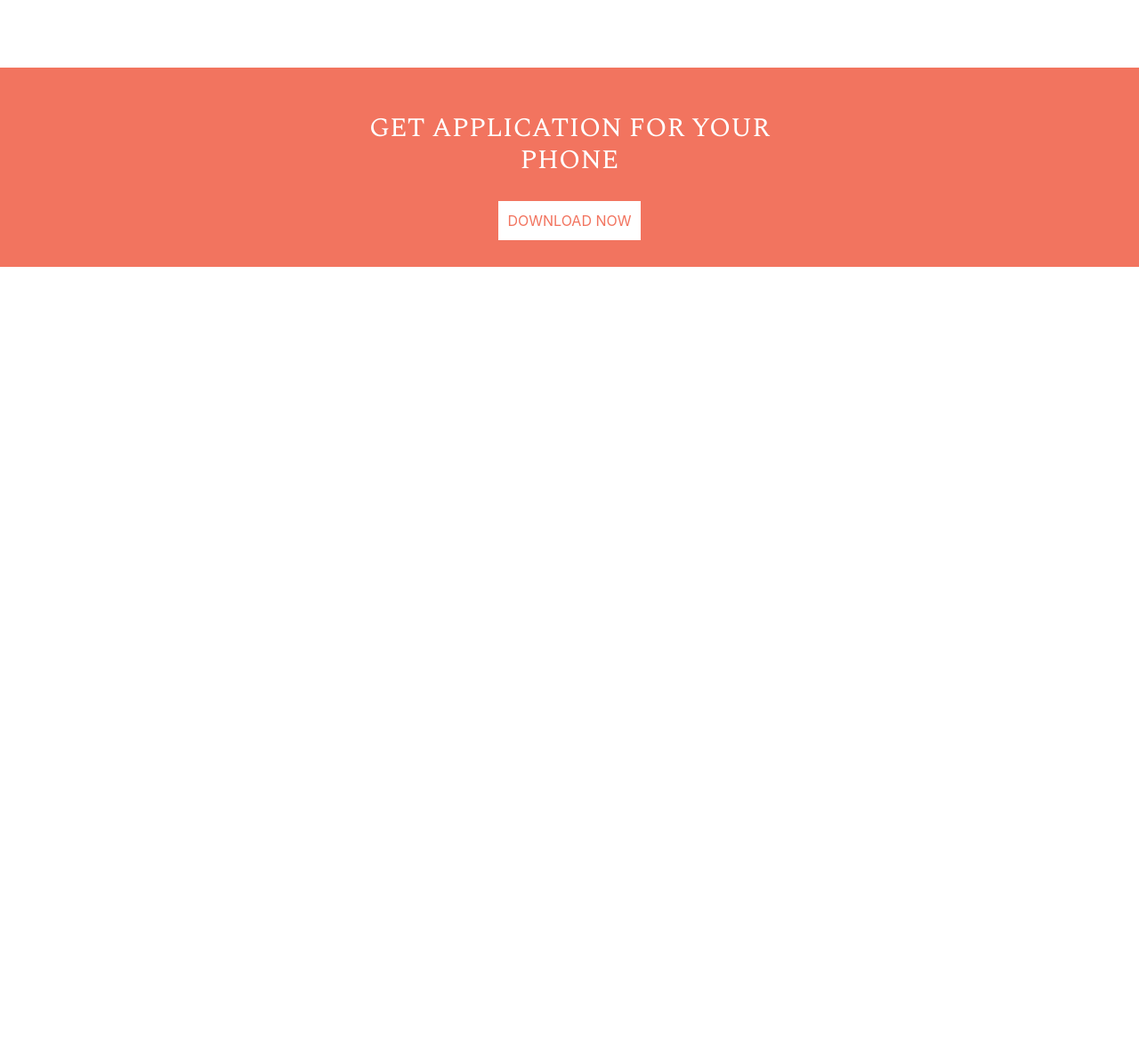
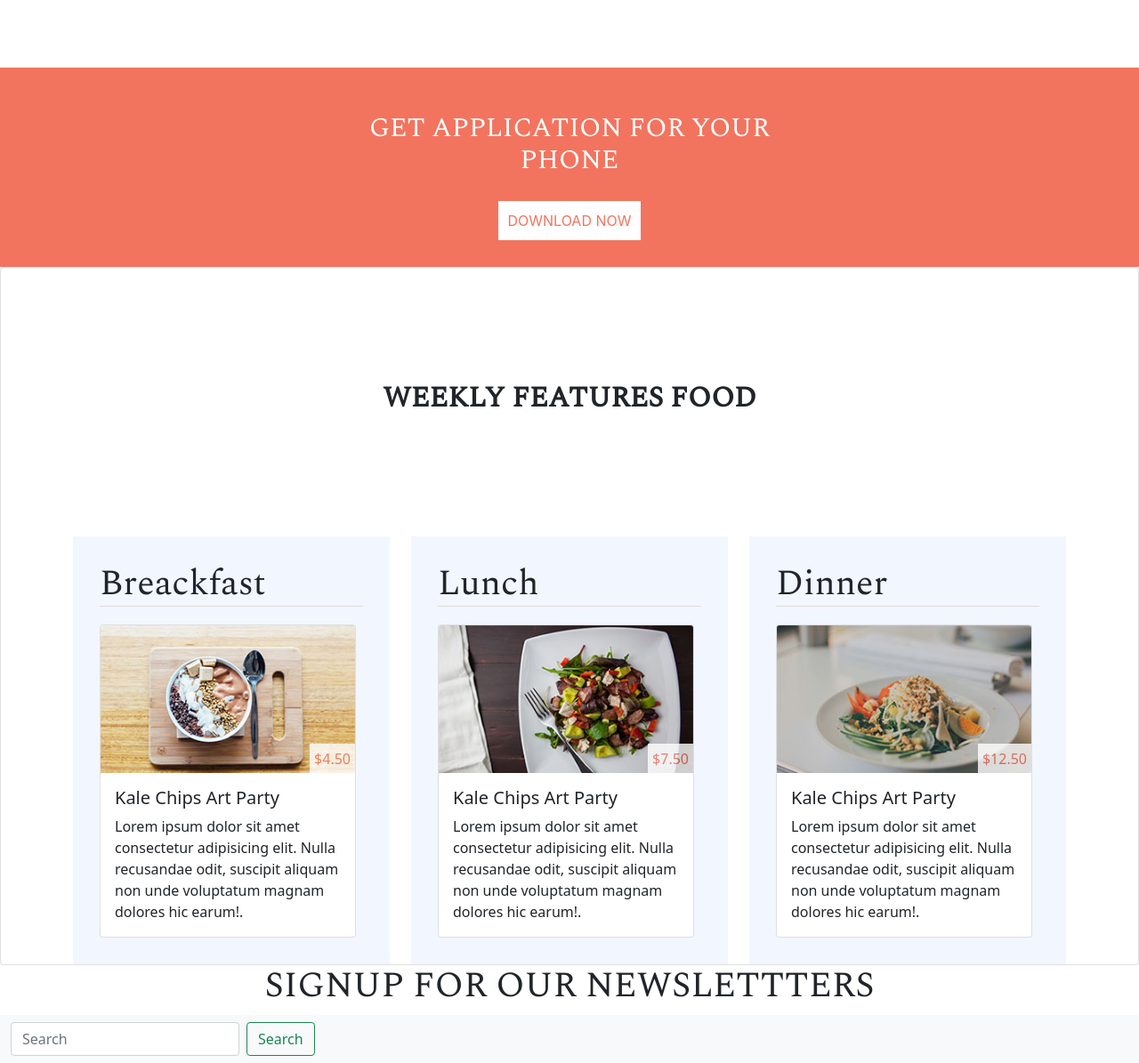
Before and after one commit to Wassime1994/Victory-sass-bootstrap-git, a website: page index.html in a window 1280 px wide. Shown: the part 1404-2599 px from the top of the page at 89% size. Before the commit the page ends 1704 px from the top, so only its background shows below. Drawn offline with nearby package versions, Linux system fonts and the light colour scheme.

Commit message:
section card finis

```diff
--- a/index.html
+++ b/index.html
@@ -1,5 +1,6 @@
 <!DOCTYPE html>
 <html lang="en">
+
 <head>
     <meta charset="UTF-8">
     <meta http-equiv="X-UA-Compatible" content="IE=edge">
@@ -7,13 +8,15 @@
     <link rel="stylesheet" href="public/css/app.css">
     <title>Document</title>
 </head>
+
 <body>
     <header>
         <h1> Victory</h1>
         <div class="row">
             <nav class="navbar navbar-expand-md navbar-light  d-flex">
                 <div class="container-fluid ">
-          <button class="navbar-toggler" type="button" data-bs-toggle="collapse" data-bs-target="#navbarNav" aria-controls="navbarNav" aria-expanded="false" aria-label="Toggle navigation">
+                    <button class="navbar-toggler" type="button" data-bs-toggle="collapse" data-bs-target="#navbarNav"
+                        aria-controls="navbarNav" aria-expanded="false" aria-label="Toggle navigation">
                         <span class="navbar-toggler-icon"></span>
                     </button>
                     <div class="collapse navbar-collapse" id="navbarNav">
@@ -28,7 +31,7 @@
                                 <a class="nav-link" href="#">BLOG ENTRIES</a>
                             </li>
                             <li class="nav-item">
-                <a class="nav-link href="#" tabindex="-1" aria-disabled="true">CONTACT US</a>
+                                <a class="nav-link href=" #" tabindex="-1" aria-disabled="true">CONTACT US</a>
                             </li>
                         </ul>
                     </div>
@@ -39,7 +42,8 @@
             <div class="intro-header">
                 <h2>HERE YOU CAN FIND DELECIOUS FOODS</h2>
                 <h1>ASIAN RESTAURANT</h1>
-            <p>Lorem ipsum dolor sit amet consectetur adipisicing elit. Dolore fugit sapiente nesciunt dolores veniam maiores? Magnam aperiam maiores voluptates debitis!</p>
+                <p>Lorem ipsum dolor sit amet consectetur adipisicing elit. Dolore fugit sapiente nesciunt dolores
+                    veniam maiores? Magnam aperiam maiores voluptates debitis!</p>
             </div>
         </div>
 
@@ -53,7 +57,7 @@
             <div class="middle">
                 <h1>WE COOK DELECIOUS</h1>
                 <div class="orange-clair">
-                 <h2>YOU CAN CALL US ON  : </h2>
+                    <h2>YOU CAN CALL US ON : </h2>
                     <h1>+ 1234 567 8920</h1>
 
                 </div>
@@ -105,6 +109,76 @@
             <button>DOWNLOAD NOW</button>
         </div>
     </section>
+    <section class="card">
+        <h1 class="text-center fw-bold h2 titre" >WEEKLY FEATURES FOOD</h1>
+        <div class="container">
+            <div class="row">
+
+                <div class="col-sm-12 col-lg-4">
+                    <div class="parent">
+                        <h1>Breackfast</h1>
+                        <div class="card" style="width: 18rem;">
+                            <img src="./public/img/breakfast_item.jpg" class="card-img-top" alt="...">
+                            <span class="prix">$4.50</span>
+                            <div class="card-body">
+                                <h5 class="card-title">Kale Chips Art Party</h5>
+                                <p class="card-text">Lorem ipsum dolor sit amet consectetur adipisicing elit. Nulla
+                                    recusandae odit, suscipit aliquam non unde voluptatum magnam dolores hic earum!.</p>
+                            </div>
+                        </div>
+                    </div>
+                </div>
+                <div class="col-sm-12 col-lg-4">
+                    <div class="parent">
+                    <h1>Lunch</h1>
+                        <div class="card" style="width: 18rem;">
+                            <img src="./public/img/lunch_item.jpg" class="card-img-top" alt="...">
+                            <span class="prix">$7.50</span>
+
+                            <div class="card-body">
+                                <h5 class="card-title">Kale Chips Art Party</h5>
+                                <p class="card-text">Lorem ipsum dolor sit amet consectetur adipisicing elit. Nulla
+                                    recusandae odit, suscipit aliquam non unde voluptatum magnam dolores hic earum!.</p>
+                            </div>
+                        </div>
+                    </div>
+                </div>
+                <div class="col-sm-12 col-lg-4">
+                    <div class="parent">
+                        <h1>Dinner</h1>
+                        <div class="card" style="width: 18rem;">
+                            <img src="./public/img/dinner_item.jpg" class="card-img-top" alt="...">
+                            <span class="prix">$12.50</span>
+
+                            <div class="card-body">
+                                <h5 class="card-title">Kale Chips Art Party</h5>
+                                <p class="card-text">Lorem ipsum dolor sit amet consectetur adipisicing elit. Nulla
+                                    recusandae odit, suscipit aliquam non unde voluptatum magnam dolores hic earum!.</p>
+                            </div>
+                        </div>
+                    </div>
+                </div>
+            </div>
+
+
+        </div>
+
+    </section>
+
+    <footer>
+<div>
+    <h1>SIGNUP FOR OUR NEWSLETTTERS</h1>
+    <nav class="navbar navbar-light bg-light">
+        <div class="container-fluid">
+          <form class="d-flex">
+            <input class="form-control me-2" type="search" placeholder="Search" aria-label="Search">
+            <button class="btn btn-outline-success" type="submit">Search</button>
+          </form>
+        </div>
+      </nav>
+
+</div>
+    </footer>
 
 
 
@@ -112,4 +186,5 @@
     <script src="./node_modules/@popperjs/core/dist/umd/popper.js"></script>
     <script src="./node_modules/bootstrap/dist/js/bootstrap.js"></script>
 </body>
+
 </html>
--- a/src/sass/modules/_header.scss
+++ b/src/sass/modules/_header.scss
@@ -19,6 +19,7 @@ body {
     .bg-header {
         color: white;
         background-image: url("../../../public/img/banner-bg.jpg");
+        background-attachment: fixed;
         .intro-header {
              display : flex ;
              flex-direction: column ;
--- /dev/null
+++ b/src/sass/modules/_section-card.scss
@@ -0,0 +1,23 @@
+
+.titre {
+    padding: 10% 0 ;
+}
+.parent {
+        background-color: #F2F6FF;
+        padding: 30px;
+        h1 {
+            border-bottom: .5px solid rgb(224, 219, 219);
+            display: flex;
+            justify-content: left;
+            margin-bottom: 20px;
+        }
+    }
+.prix{
+    background: white ;
+    opacity: .8;
+    color: #F2745F ;
+    position : absolute;
+    top: 38%;
+    right: 0;
+    padding: 5px;
+}
--- a/src/sass/modules/_style.scss
+++ b/src/sass/modules/_style.scss
@@ -1,4 +1,5 @@
 @import "./header" ;
 @import "./section-delecious" ;
 @import "./section-ronde" ;
-@import "./section-orange"
+@import "./section-orange" ;
+@import "./section-card"
```
Also changed, not shown: public/css/app.css, 1 other file. Lines whose indentation alone changed are shown as unchanged.
